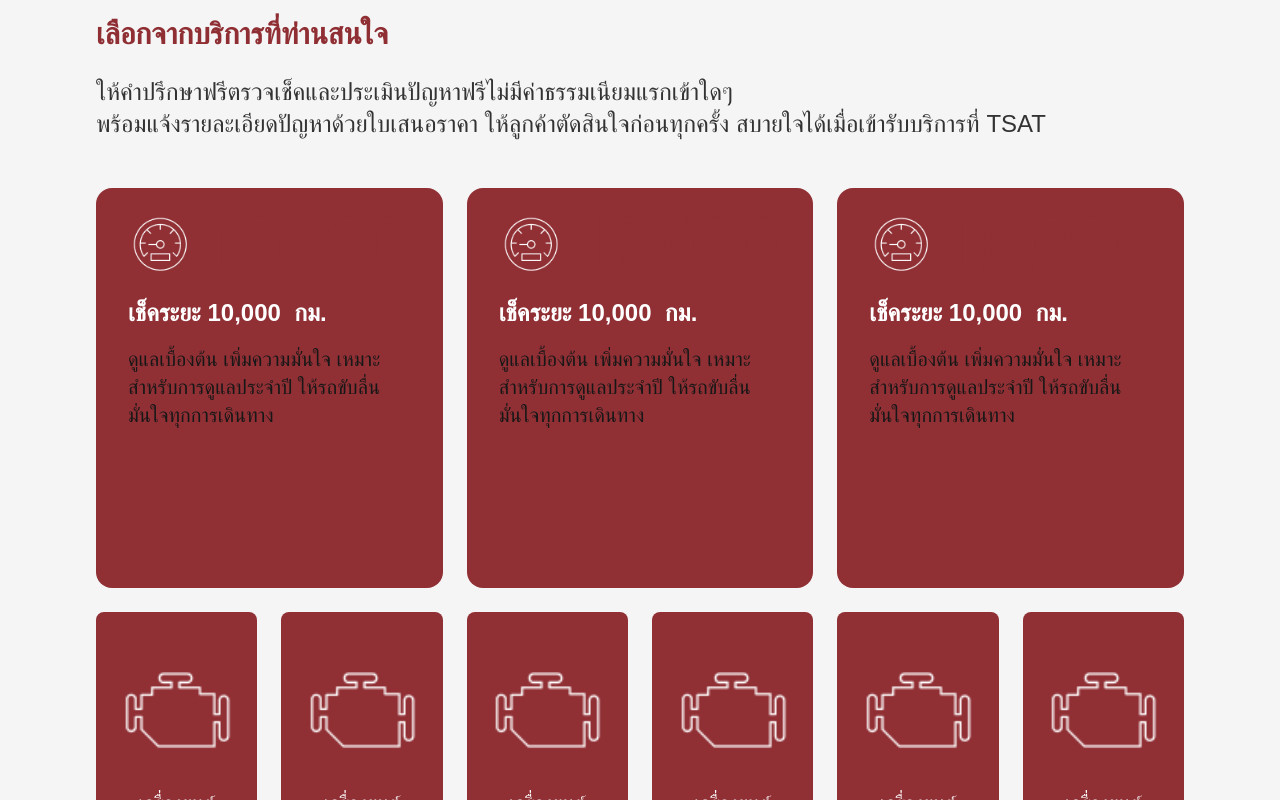
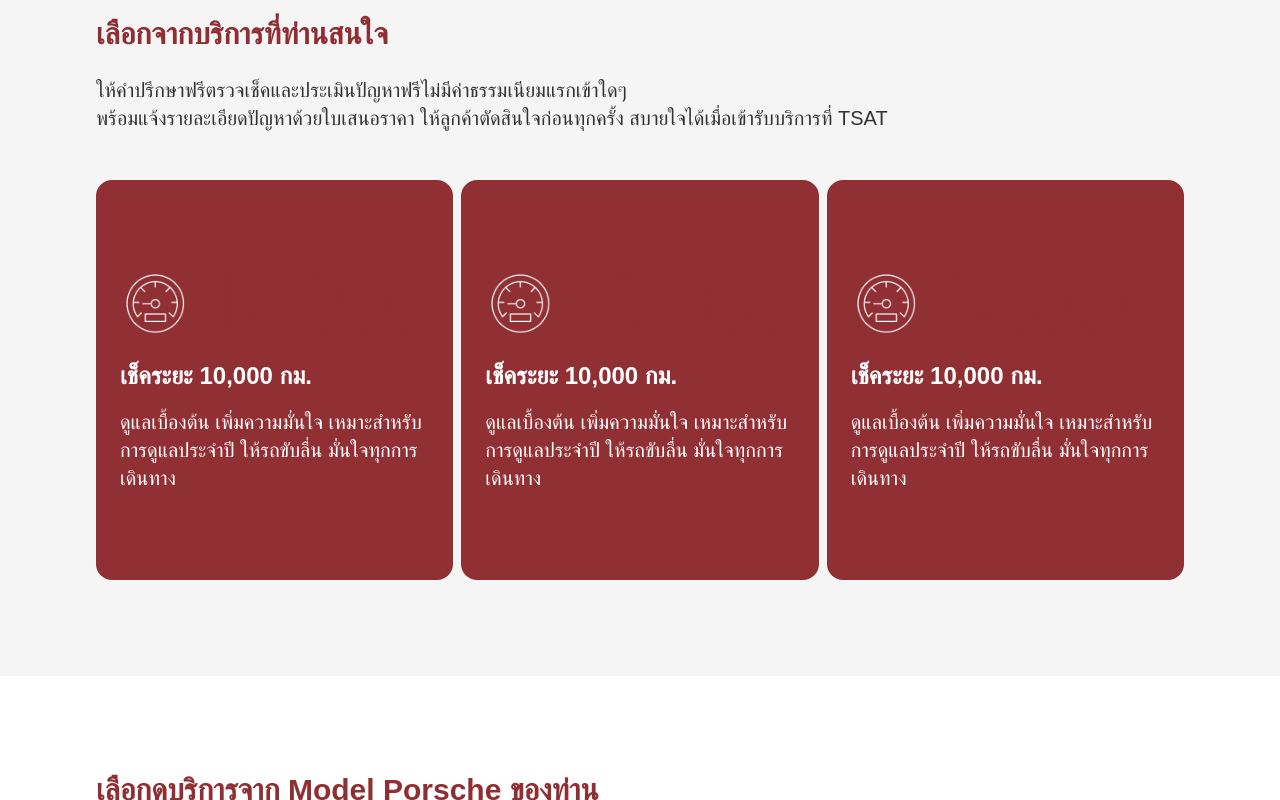
Before and after one commit to RachaponKjr/TSAT, a Next.js app in the folder tsat-frontend-project/: page /service in a window 1280 px wide. Shown: the part 1520-2320 px from the top of the page. Built offline with nearby package versions, Linux system fonts and the light colour scheme; a web font is replaced by a local one.

Commit message:
feat: reponsive service

```diff
--- a/tsat-frontend-project/src/app/page.tsx
+++ b/tsat-frontend-project/src/app/page.tsx
@@ -18,7 +18,7 @@ export default function Home() {
       <CarouselReview />
       <CarouselModel />
 
-      {/* <Services />
+      <Services />
 
       <div className="bg-white py-24">
         <div className="px-24">
@@ -86,7 +86,7 @@ export default function Home() {
             <CardLocation />
           </div>
         </div>
-      </div> */}
+      </div>
     </div>
   );
 }
--- a/tsat-frontend-project/src/components/cardServices.tsx
+++ b/tsat-frontend-project/src/components/cardServices.tsx
@@ -1,28 +1,42 @@
 import React from 'react';
 import SubCardServices from './subCardServices';
 
-export default function cardServices() {
+export default function CardServices() {
   return (
+    <div className="w-full mt-12 ">
+      {/* Desktop View */}
+      <div className="hidden sm:block">
+        <div className="w-full h-[400px] rounded-2xl bg-[#903035] p-6 flex items-center">
           <div>
-      <div className="w-full mt-12  h-[400px] rounded-2xl bg-[#903035]">
-        <div className="px-8 py-6 ">
             <img
               src="../images/kilo-check.png"
               className="w-[600px]"
               alt="Description of image"
             />
             <div className="text-white mt-4 text-2xl font-bold">
-            เช็คระยะ 10,000  กม.
+              เช็คระยะ 10,000 กม.
             </div>
-          <div className="text-xl mt-4">
-            ดูแลเบื้องต้น เพิ่มความมั่นใจ เหมาะสำหรับการดูแลประจำปี ให้รถขับลื่น
-            มั่นใจทุกการเดินทาง
+            <div className="text-xl mt-4 text-white">
+              ดูแลเบื้องต้น เพิ่มความมั่นใจ เหมาะสำหรับการดูแลประจำปี
+              ให้รถขับลื่น มั่นใจทุกการเดินทาง
             </div>
           </div>
         </div>
-      <div className="grid grid-cols-2 gap-6 py-6">
-        <SubCardServices />
-        <SubCardServices />
+      </div>
+
+      {/* Mobile View */}
+      <div className="block sm:hidden">
+        <div className="flex justify-center">
+          <div className="bg-[#903035] rounded-xl px-3 py-4 w-full text-white text-center flex flex-col items-center">
+            <img
+              src="../images/kilo-mobile.png"
+              className="mb-2 object-contain"
+              alt="icon"
+            />
+            <div className="text-base font-medium leading-tight">เช็คระยะ</div>
+            <div className="text-lg font-bold leading-tight">10,000 กม.</div>
+          </div>
+        </div>
       </div>
     </div>
   );
--- a/tsat-frontend-project/src/components/services.tsx
+++ b/tsat-frontend-project/src/components/services.tsx
@@ -1,21 +1,20 @@
 import React from 'react';
 import CardServices from './cardServices';
-import SubCardServices from './subCardServices';
 
 export default function services() {
   return (
     <div className="bg-[#F5F5F5] ">
-      <div className="px-24 py-24">
+      <div className="p-6 md:px-24 md:py-24">
         <div className="text-3xl font-bold text-[#8F2F34] ">
           เลือกจากบริการที่ท่านสนใจ
         </div>
-        <div className="text-[#333333] text-2xl mt-6">
+        <div className="text-[#333333] text-xl mt-6">
           ให้คำปรึกษาฟรีตรวจเช็คและประเมินปัญหาฟรีไม่มีค่าธรรมเนียมแรกเข้าใดๆ
           <br />
           พร้อมแจ้งรายละเอียดปัญหาด้วยใบเสนอราคา ให้ลูกค้าตัดสินใจก่อนทุกครั้ง
           สบายใจได้เมื่อเข้ารับบริการที่ TSAT
         </div>
-        <div className="flex gap-6 justify-center">
+        <div className="flex gap-2 justify-center">
           <CardServices />
           <CardServices />
           <CardServices />
```
Also changed, not shown: tsat-frontend-project/public/images/kilo-mobile.png (added). Lines whose indentation alone changed are shown as unchanged.
